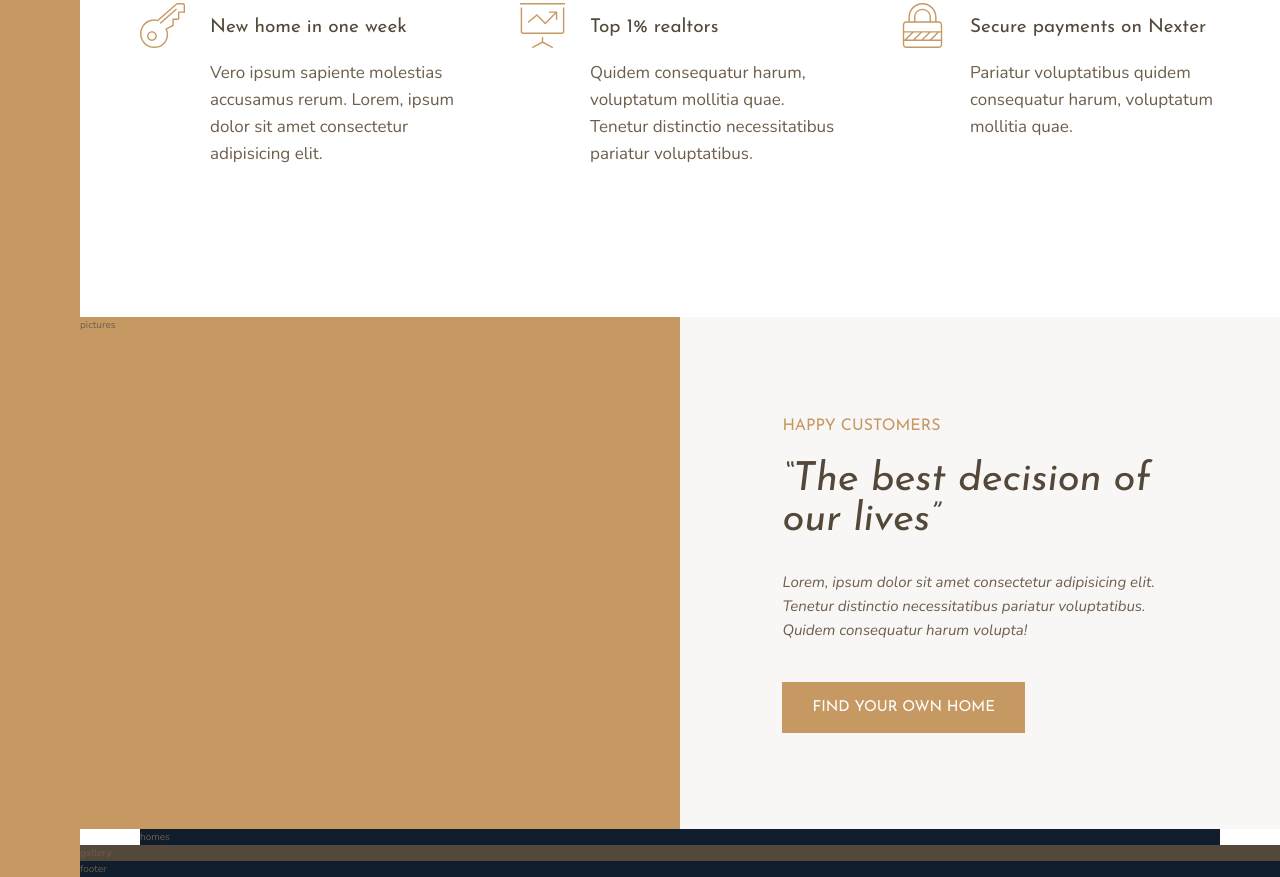
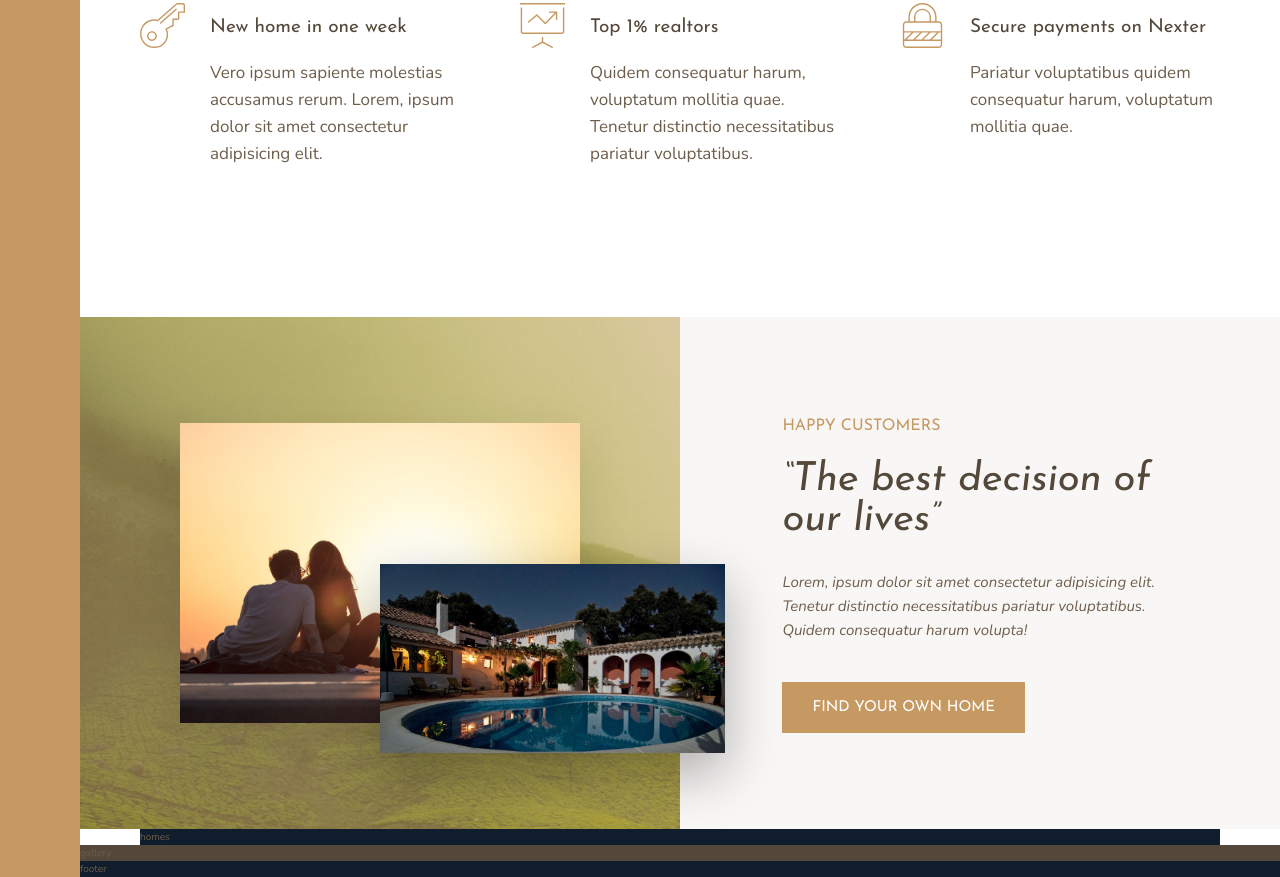
Before and after one commit to iuliancarnaru/courses, a website: page Nexter/index.html in a window 1280 px wide. Shown: the part 991-1868 px from the top of the page. Drawn offline with nearby package versions, Linux system fonts and the light colour scheme.

Commit message:
story pictures

```diff
--- a/Nexter/index.html
+++ b/Nexter/index.html
@@ -78,7 +78,8 @@
             </div>
         </section>
         <div class="story__pictures">
-            pictures
+            <img src="img/story-1.jpeg" alt="couple with new house" class="story__img--1">
+            <img src="img/story-2.jpeg" alt="new house" class="story__img--2">
         </div>
         <div class="story__content">
             <h3 class="heading-3 mb-sm">Happy customers</h3>
--- a/Nexter/sass/_story.scss
+++ b/Nexter/sass/_story.scss
@@ -2,7 +2,31 @@
     &__pictures {
         background-color: $color-primary;
         grid-column: full-start / col-end 4;
+
+        display: grid;
+        grid-template-rows: repeat(6, 1fr);
+        grid-template-columns: repeat(6, 1fr);
+        align-items: center;
+
+        background-image: linear-gradient(
+            rgba($color-primary, .5),rgba($color-primary, .5)),
+            url(../img/back.jpg);
     }
+
+    &__img--1 {
+        width: 100%;
+        grid-row: 2 / 6;
+        grid-column: 2 / 6;
+        box-shadow: 0 2rem 5rem rgba(0,0,0,.1);
+    }
+    &__img--2 {
+        width: 115%;
+        grid-row: 4 / 6;
+        grid-column: 4 / 7;
+        z-index: 20;
+        box-shadow: 0 2rem 5rem rgba(0,0,0,.3);
+    }
+
     &__content {
         background-color: $color-grey-light-1;
         grid-column: col-start 5 / full-end;
```
Also changed, not shown: Nexter/css/style.css.
